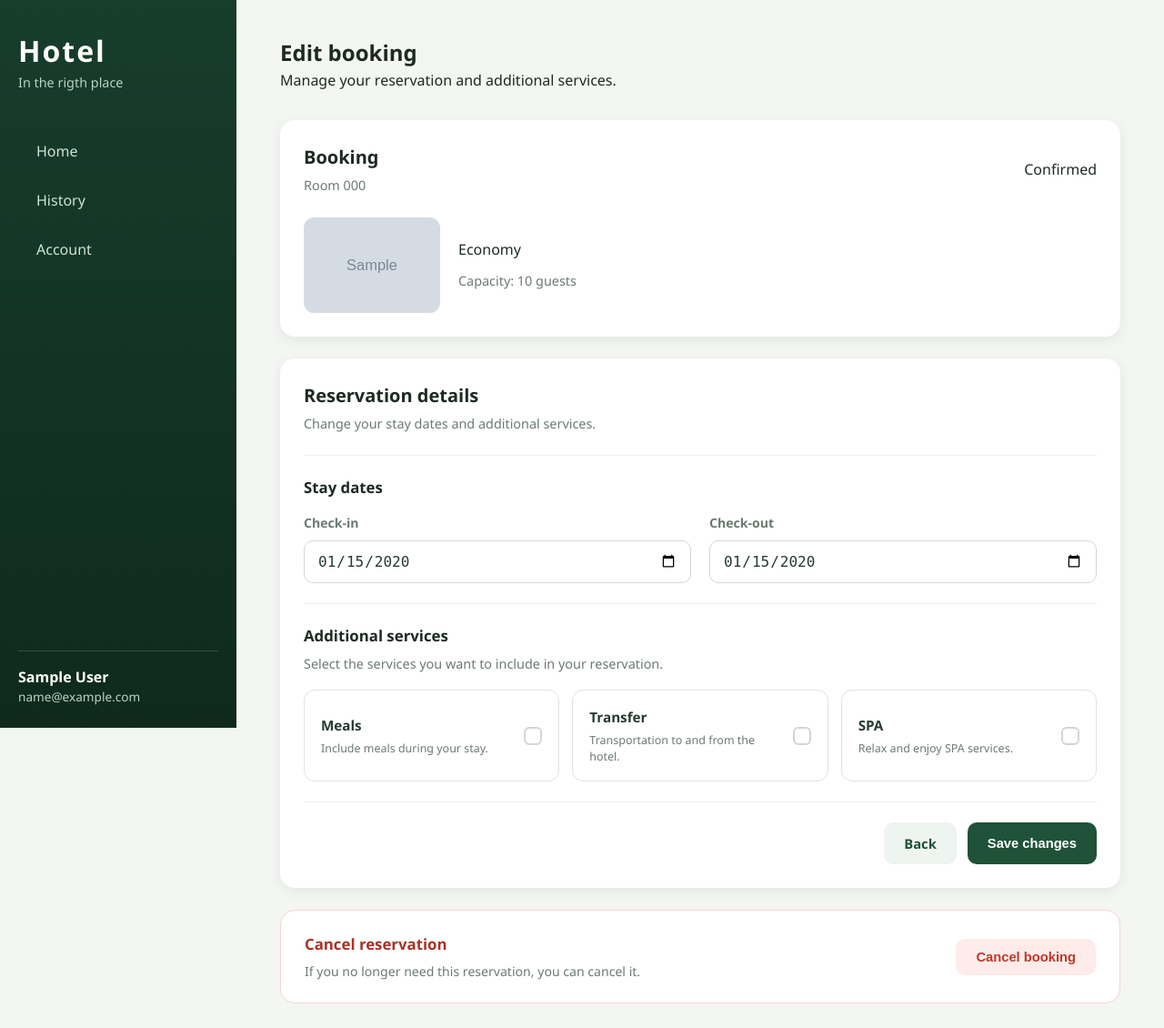
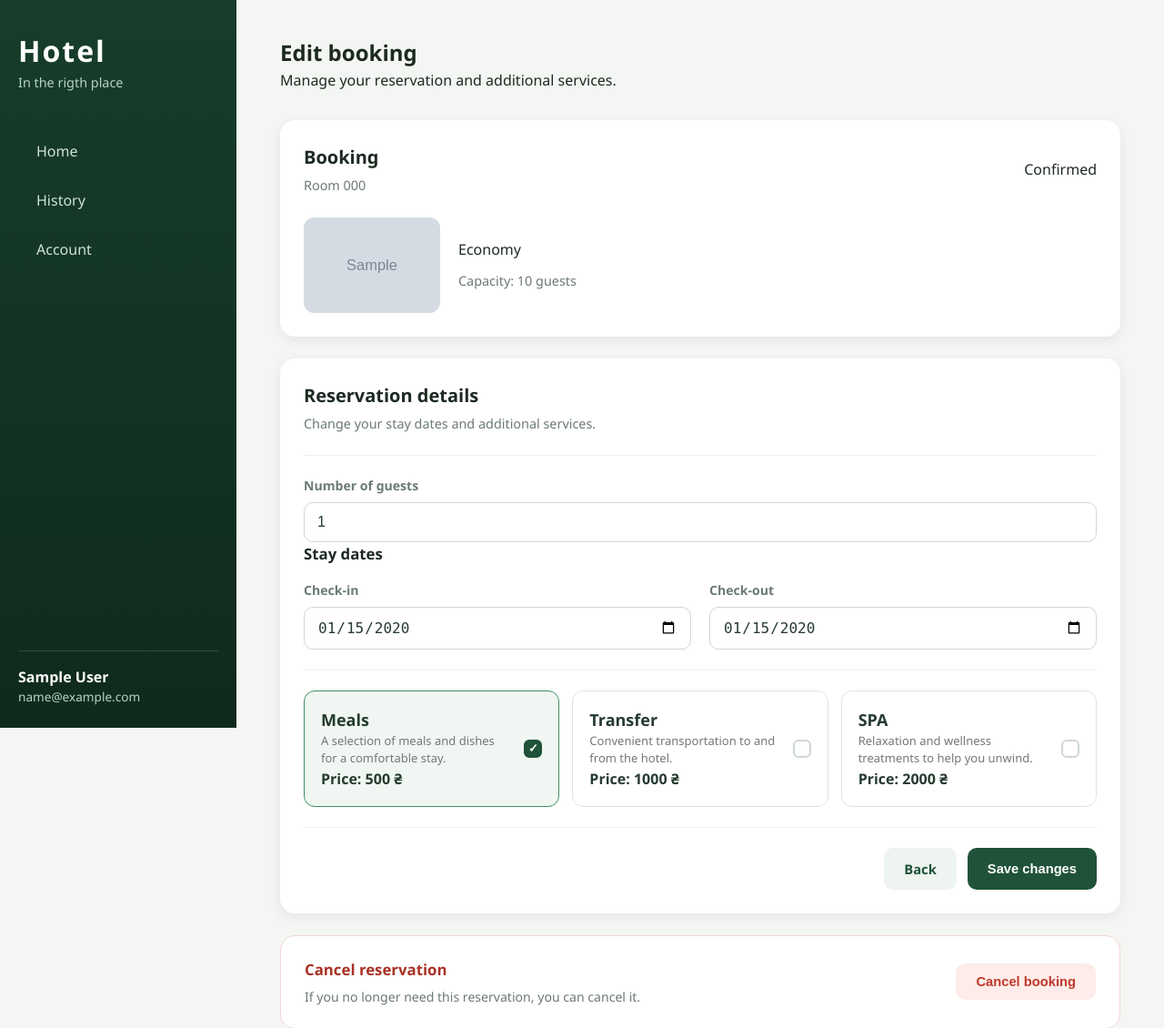
Before and after one commit to YuriiDnistrianskyi/web-based-hotel-managment-software, a Django app: page /booking/edit/1/ in a window 1280 px wide. Shown: the top 1130 px of the page at 91% size. Before the commit the page ends 1103 px from the top, so only its background shows below. Run offline with Django 5.2, Linux system fonts and the light colour scheme; a user stored in the database is signed in; data comes from the database, SQL or seed files in the repository; tables that the repository leaves empty hold one stand-in row (values such as "Sample post"); grey boxes marked "Sample" are stand-in pictures.

Commit message:
Update Edit booking page

```diff
--- a/apps/booking/forms/booking_update_form.py
+++ b/apps/booking/forms/booking_update_form.py
@@ -1,13 +1,35 @@
 from django import forms
 
+from apps.booking.forms.fields import ServiceMultipleChoiceField
 from apps.booking.models.booking import Booking
+from apps.booking.services import service_service
+
 
 class BookingUpdateForm(forms.ModelForm):
+    def __init__(self, *args, **kwargs):
+        super().__init__(*args, **kwargs)
+
+        if self.instance and self.instance.pk and not self.is_bound:
+            self.fields['services'].initial = self.instance.services.all()
+
+            capacity = self.instance.hotel_room.capacity
+
+            self.fields['number_of_guests'].widget.attrs.update({
+                'max': capacity
+            })
+
+    services = ServiceMultipleChoiceField(
+        queryset=service_service.get(),
+        required=False,
+        widget=forms.CheckboxSelectMultiple
+    )
+
     class Meta:
         model = Booking
         fields = [
             'check_in',
             'check_out',
+            'number_of_guests'
         ]
         widgets = {
             'check_in': forms.DateInput(attrs={
@@ -16,6 +38,10 @@ class BookingUpdateForm(forms.ModelForm):
             'check_out': forms.DateInput(attrs={
                 'type': 'date',
             }),
+            'number_of_guests': forms.NumberInput(attrs={
+                'type': 'number',
+                'min': 1
+            })
         }
 
     def clean(self):
@@ -29,4 +55,12 @@ class BookingUpdateForm(forms.ModelForm):
                 "Check-out date must be after check-in date."
             )
 
+        guests = int(cleaned_data.get('number_of_guests'))
+        capacity = self.instance.hotel_room.capacity
+
+        if guests < 1 or guests > capacity:
+            raise forms.ValidationError(
+                "Number of guests must be between 1 and capacity"
+            )
+
         return cleaned_data
--- /dev/null
+++ b/apps/booking/forms/fields/__init__.py
@@ -0,0 +1 @@
+from .service_multiple_choice_field import ServiceMultipleChoiceField
--- /dev/null
+++ b/apps/booking/forms/fields/service_multiple_choice_field.py
@@ -0,0 +1,16 @@
+from django import forms
+from django.utils.html import format_html
+
+
+class ServiceMultipleChoiceField(forms.ModelMultipleChoiceField):
+    def label_from_instance(self, obj):
+        return format_html(
+            '<div>'
+                '<strong style="font-size: 18px;">{}</strong>'
+                '<p style="font-size: 13px; font-weight: normal; color: #777;">{}</p>'
+                '<span style="font-size: 16px; font-weight: bold;">Price: {} ₴</span>'
+            '</div>',
+            obj.title,
+            obj.description,
+            obj.price
+        )
--- a/apps/booking/models/booking.py
+++ b/apps/booking/models/booking.py
@@ -34,7 +34,7 @@ class Booking(models.Model):
     )
     check_in = models.DateField()
     check_out = models.DateField()
-    number_of_guestrs = models.IntegerField(validators=[MinValueValidator(1)])
+    number_of_guests = models.IntegerField(validators=[MinValueValidator(1)])
     price = models.IntegerField()
 
     status = models.ForeignKey(
--- a/apps/booking/models/service.py
+++ b/apps/booking/models/service.py
@@ -11,3 +11,6 @@ class Service(models.Model):
         return Service.objects.create(
             **validation_data
         )
+
+    def __str__(self):
+        return self.title
--- a/apps/booking/repositories/booking_to_service_repository.py
+++ b/apps/booking/repositories/booking_to_service_repository.py
@@ -9,7 +9,6 @@ class BookingToServiceRepository:
             **validation_data
         )
 
-
     def get_by_booking_id(self, booking_id: int):
         return self._class_type.objects.filter(booking_id=booking_id)
 
--- a/apps/booking/services/__init__.py
+++ b/apps/booking/services/__init__.py
@@ -5,3 +5,4 @@ from .service_service import ServiceService
 
 booking_service = BookingService(booking_rep)
 service_service = ServiceService(service_rep)
+# booking_to_service_rep TODO
--- a/apps/booking/templates/booking/edit.html
+++ b/apps/booking/templates/booking/edit.html
@@ -33,11 +33,9 @@
 
             <div class="room-preview-image">
                 {% if booking.hotel_room.image %}
-                    <img src="{{ booking.hotel_room.image.url }}"
-                         alt="Room {{ booking.hotel_room.number }}">
+                <img src="{{ booking.hotel_room.image.url }}" alt="Room {{ booking.hotel_room.number }}">
                 {% else %}
-                    <img src="{% static 'images/default.jpg' %}"
-                         alt="Room {{ booking.hotel_room.number }}">
+                <img src="{% static 'images/default.jpg' %}" alt="Room {{ booking.hotel_room.number }}">
                 {% endif %}
             </div>
 
@@ -65,16 +63,25 @@
         </div>
 
         {% if form.non_field_errors %}
-            <div class="form-errors">
-                {{ form.non_field_errors }}
-            </div>
+        <div class="form-errors">
+            {{ form.non_field_errors }}
+        </div>
         {% endif %}
 
         <div class="form-section">
 
+            <div class="field">
+                    <label for="{{ form.number_of_guests.id_for_label }}">
+                        Number of guests
+                    </label>
+                    {{ form.number_of_guests }}
+                    {{ form.number_of_guests.errors }}
+                </div>
+
             <h4>Stay dates</h4>
 
             <div class="form-grid">
+
 
                 <div class="field">
                     <label for="{{ form.check_in.id_for_label }}">
@@ -84,7 +91,7 @@
                     {{ form.check_in.errors }}
                 </div>
 
-                <div  class="field">
+                <div class="field">
                     <label for="{{ form.check_out.id_for_label }}">
                         Check-out
                     </label>
@@ -97,48 +104,31 @@
 
         <div class="form-section">
 
-            <h4>Additional services</h4>
-
-            <p class="section-description">
-                Select the services you want to include in your reservation.
-            </p>
 
             <div class="services-grid">
 
+                {% for checkbox in form.services %}
+
                 <label class="service-option">
-                    {{ form.meals }}
+
+                    {{ checkbox.tag }}
 
                     <span class="service-content">
-                        <strong>Meals</strong>
-                        <small>Include meals during your stay.</small>
+                        <strong>{{ checkbox.choice_label }}</strong>
                     </span>
 
                     <span class="service-check"></span>
+
                 </label>
 
-                <label class="service-option">
-                    {{ form.transfer }}
+                {% empty %}
 
-                    <span class="service-content">
-                        <strong>Transfer</strong>
-                        <small>Transportation to and from the hotel.</small>
-                    </span>
+                <p>No services available.</p>
 
-                    <span class="service-check"></span>
-                </label>
-
-                <label class="service-option">
-                    {{ form.spa }}
-
-                    <span class="service-content">
-                        <strong>SPA</strong>
-                        <small>Relax and enjoy SPA services.</small>
-                    </span>
-
-                    <span class="service-check"></span>
-                </label>
+                {% endfor %}
 
             </div>
+
 
         </div>
 
@@ -164,9 +154,8 @@
             </p>
         </div>
 
-        <form method="POST"
-              action="{% url 'booking_cancel' booking.id %}"
-              onsubmit="return confirm('Are you sure you want to cancel this booking?')">
+        <form method="POST" action="{% url 'booking_cancel' booking.id %}"
+            onsubmit="return confirm('Are you sure you want to cancel this booking?')">
 
             {% csrf_token %}
 
--- a/apps/booking/views/booking_update_view.py
+++ b/apps/booking/views/booking_update_view.py
@@ -21,7 +21,13 @@ class BookingUpdateView(LoginRequiredMixin, UpdateView):
         try:
             booking_service.update(
                 obj_id=self.object.id,
-                **form.cleaned_data
+                check_in=form.cleaned_data['check_in'],
+                check_out=form.cleaned_data['check_out'],
+                number_of_guests=form.cleaned_data['number_of_guests']
+            )
+            booking_service.set_services(
+                obj_id=self.object.id,
+                services=form.cleaned_data['services']
             )
 
             return redirect(reverse_lazy('history'))
--- a/apps/booking/views/history_view.py
+++ b/apps/booking/views/history_view.py
@@ -13,5 +13,5 @@ class HistoryView(LoginRequiredMixin, ListView):
     ordering = ['status__id', '-check_in']
 
     def get_queryset(self):
-        bookings = booking_service.get_related(user_id=self.request.user.id)
+        bookings = booking_service.get_related(user_id=self.request.user.id).prefetch_related("services")
         return bookings
```
Also changed, not shown: apps/booking/services/booking_service.py (+13 -7 lines), apps/booking/templates/booking/history.html (+6 -6 lines), apps/user/views/user_registration_view.py (+3 -4 lines), apps/booking/migrations/0003_initial_service_data.py (added), apps/booking/migrations/0004_rename_number_of_guestrs_booking_number_of_guests.py (added).
